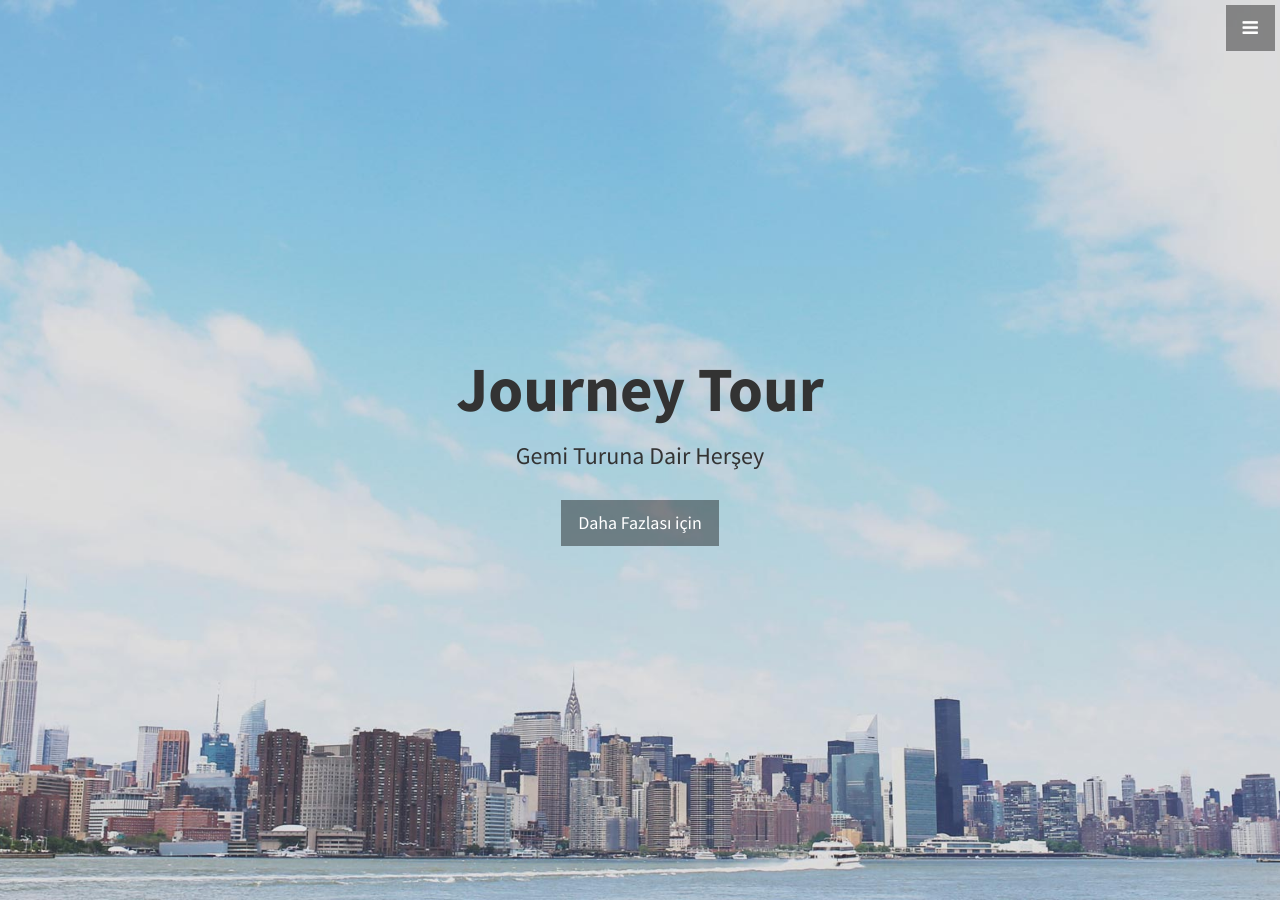
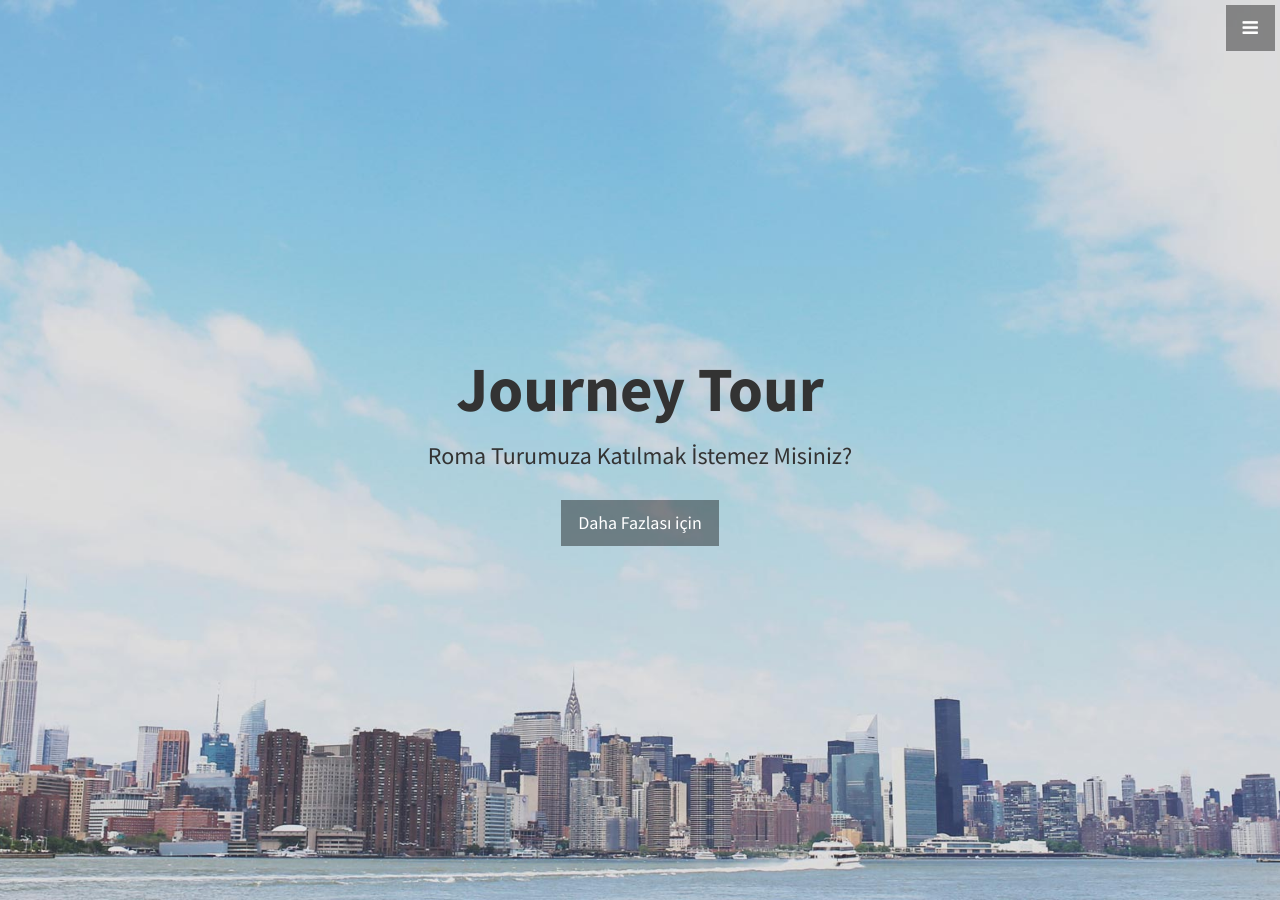
Before and after one commit to hilalvarol/hilalvarol.github.io, a Jekyll site: the page built from index.html, in a window 1280 px wide and 900 px high. Built offline with Jekyll 4.4.1, drawn with Linux system fonts in a browser that asks for light colours.

Commit message:
Update header.html

```diff
--- a/_includes/header.html
+++ b/_includes/header.html
@@ -1,7 +1,7 @@
 <header id="top" class="header">
   <div class="text-vertical-center">
     <h1>Journey Tour</h1>
-    <h3>Gemi Turuna Dair Herşey</h3>
+    <h3>Roma Turumuza Katılmak İstemez Misiniz?</h3>
     <br>
     <a href="#about" class="btn btn-dark btn-lg">Daha Fazlası için</a>
   </div>
```
